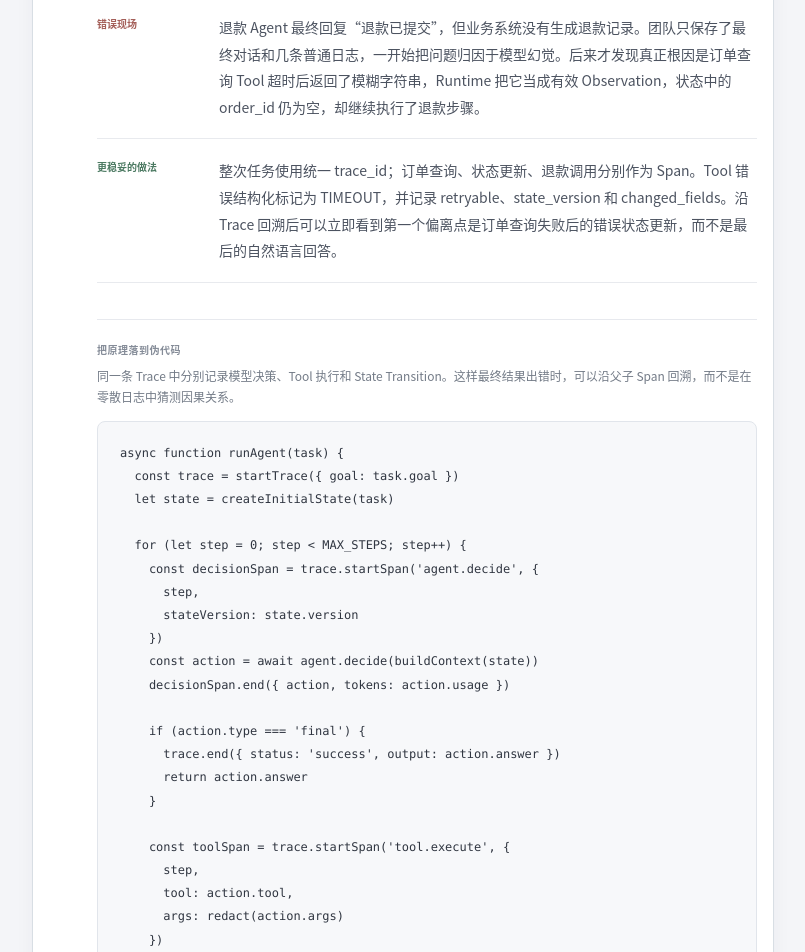
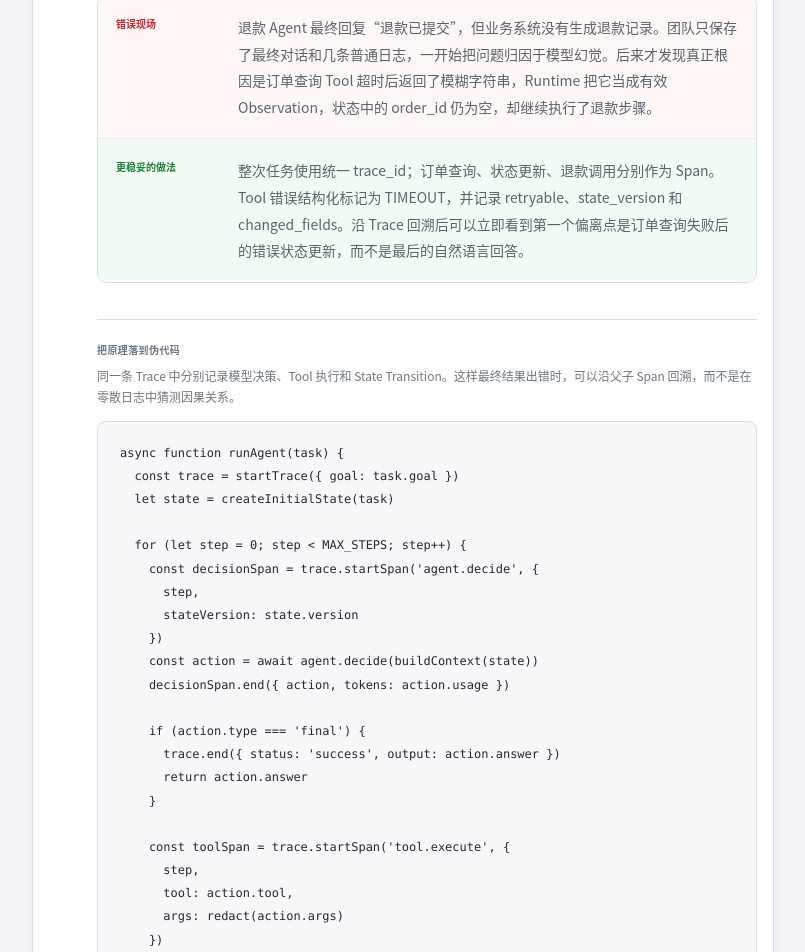
Before and after one commit to 1264585648/interview, a Next.js app: page /questions/agent-observability-tracing in a window 1280 px wide. Shown: the part 3820-4772 px from the top of the page, without its empty margins (164-969 px from the left). Built offline with nearby package versions, Linux system fonts and the light colour scheme.

Commit message:
style: refresh engineering content colors

```diff
--- a/app/questions/[slug]/QuestionArticle.module.css
+++ b/app/questions/[slug]/QuestionArticle.module.css
@@ -1,7 +1,7 @@
 .callout {
   margin: 28px 0 0 48px;
   padding: 5px 0 5px 18px;
-  border-left: 2px solid #b8c1d1;
+  border-left: 2px solid var(--article-border, #d0d7de);
 }
 
 .callout > span,
@@ -10,15 +10,15 @@
 .remember > span {
   display: block;
   margin-bottom: 8px;
-  color: #858c98;
+  color: var(--article-text-muted, #6e7781);
   font-size: 10px;
-  font-weight: 760;
-  letter-spacing: 0.05em;
+  font-weight: 700;
+  letter-spacing: 0.04em;
 }
 
 .callout p {
   margin: 0;
-  color: #424956;
+  color: var(--article-text-secondary, #59636e);
   font-size: 14px;
   line-height: 1.95;
 }
@@ -26,7 +26,7 @@
 .answerStructure {
   margin: 32px 0 0 48px;
   padding-top: 20px;
-  border-top: 1px solid #e7e9ee;
+  border-top: 1px solid var(--article-border-muted, #d8dee4);
 }
 
 .answerStructure ol {
@@ -44,14 +44,14 @@
 
 .answerStructure li > span {
   padding-top: 3px;
-  color: #315ee8;
+  color: var(--article-accent, #0969da);
   font-size: 10px;
   font-weight: 800;
 }
 
 .answerStructure li p {
   margin: 0;
-  color: #4c5360;
+  color: var(--article-text-secondary, #59636e);
   font-size: 14px;
   line-height: 1.8;
 }
@@ -59,7 +59,7 @@
 .codeExample {
   margin: 36px 0 0 48px;
   padding-top: 22px;
-  border-top: 1px solid #e7e9ee;
+  border-top: 1px solid var(--article-border-muted, #d8dee4);
 }
 
 .codeIntro {
@@ -69,7 +69,7 @@
 .codeIntro p {
   max-width: 680px;
   margin: 0;
-  color: #737b87;
+  color: var(--article-text-muted, #6e7781);
   font-size: 12px;
   line-height: 1.75;
 }
@@ -78,10 +78,10 @@
   margin: 0;
   padding: 20px 22px;
   overflow-x: auto;
-  border: 1px solid #e1e5eb;
-  border-radius: 8px;
-  background: #f7f8fa;
-  color: #303641;
+  border: 1px solid var(--article-border-muted, #d8dee4);
+  border-radius: 9px;
+  background: var(--article-surface-muted, #f6f8fa);
+  color: #24292f;
   font-size: 12px;
   line-height: 1.85;
   tab-size: 2;
@@ -93,35 +93,50 @@
 
 .engineeringCase {
   margin: 0 0 24px 48px;
-  border-top: 1px solid #e3e6eb;
+  overflow: hidden;
+  border: 1px solid var(--article-border-muted, #d8dee4);
+  border-radius: 10px;
+  background: var(--article-surface, #ffffff);
 }
 
 .caseRow {
   display: grid;
   grid-template-columns: 104px minmax(0, 1fr);
   gap: 18px;
-  padding: 18px 0;
-  border-bottom: 1px solid #e8eaee;
+  padding: 18px;
+  border-bottom: 1px solid #e8ecf0;
+}
+
+.caseRow:last-child {
+  border-bottom: 0;
 }
 
 .caseRow > span {
   padding-top: 2px;
-  color: #858c98;
+  color: var(--article-text-muted, #6e7781);
   font-size: 10px;
-  font-weight: 760;
+  font-weight: 700;
+}
+
+.caseRow:first-child {
+  background: #fff8f7;
 }
 
 .caseRow:first-child > span {
-  color: #a45f59;
+  color: var(--article-danger, #cf222e);
+}
+
+.caseRow:last-child {
+  background: #f3fbf5;
 }
 
 .caseRow:last-child > span {
-  color: #4c7a62;
+  color: var(--article-success, #1a7f37);
 }
 
 .caseRow p {
   margin: 0;
-  color: #4c5360;
+  color: var(--article-text-secondary, #59636e);
   font-size: 14px;
   line-height: 1.9;
 }
@@ -129,27 +144,27 @@
 .interviewerCallout {
   margin-top: 0;
   margin-bottom: 28px;
-  border-left-color: #315ee8;
+  border-left-color: var(--article-accent, #0969da);
 }
 
 .interviewerCallout p {
-  color: #38404d;
+  color: var(--article-text, #1f2328);
 }
 
 .remember {
   margin: 64px 0 0 48px;
   padding: 24px 0;
-  border-top: 1px solid #dfe3e9;
-  border-bottom: 1px solid #dfe3e9;
+  border-top: 1px solid var(--article-border-muted, #d8dee4);
+  border-bottom: 1px solid var(--article-border-muted, #d8dee4);
 }
 
 .remember > span {
-  color: #315ee8;
+  color: var(--article-accent, #0969da);
 }
 
 .remember strong {
   display: block;
-  color: #252a33;
+  color: var(--article-text, #1f2328);
   font-size: 20px;
   font-weight: 720;
   line-height: 1.65;
@@ -162,7 +177,7 @@
   .codeExample,
   .engineeringCase,
   .remember {
-    margin-left: 34px;
+    margin-left: 0;
   }
 
   .callout p,
```
